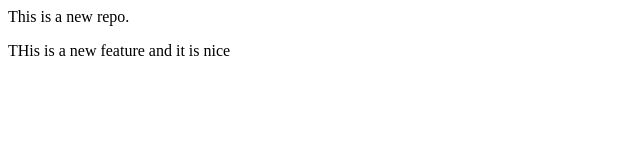
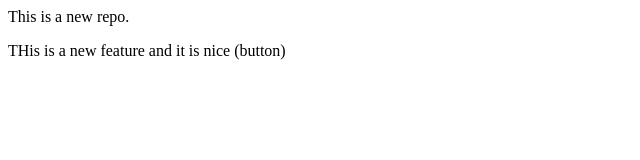
Before and after one commit to kshashank326/localrepo, a plain HTML site: page LocalRepo/index.html in a window 1280 px wide. Shown: the full height of the page, 0-640 px from the left. Drawn offline with Linux system fonts and the light colour scheme.

```diff
--- a/LocalRepo/index.html
+++ b/LocalRepo/index.html
@@ -1,4 +1,4 @@
 
 
 <p>This is a new repo.</p>
-<p>THis is a new feature and it is nice</p>
+<p>THis is a new feature and it is nice (button)</p>
```
